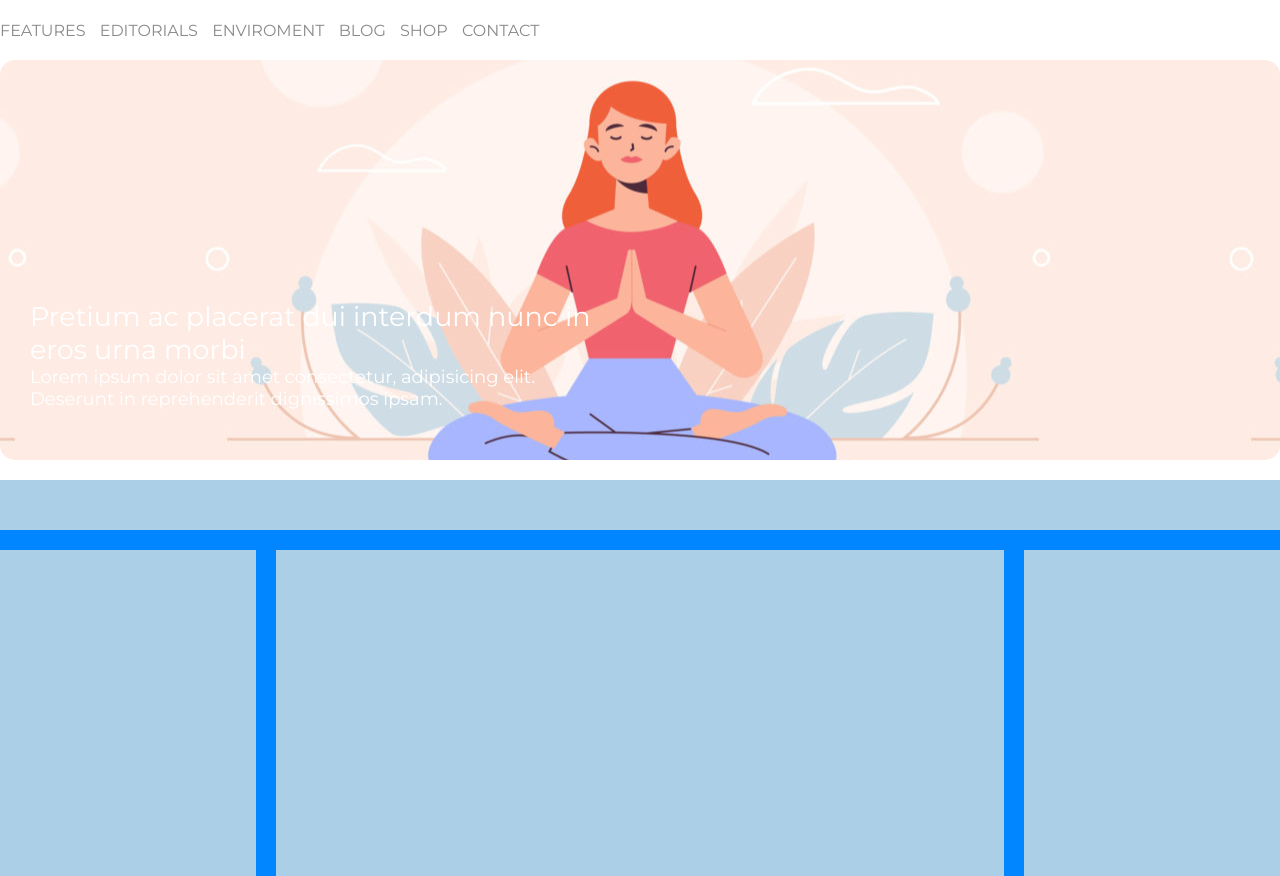
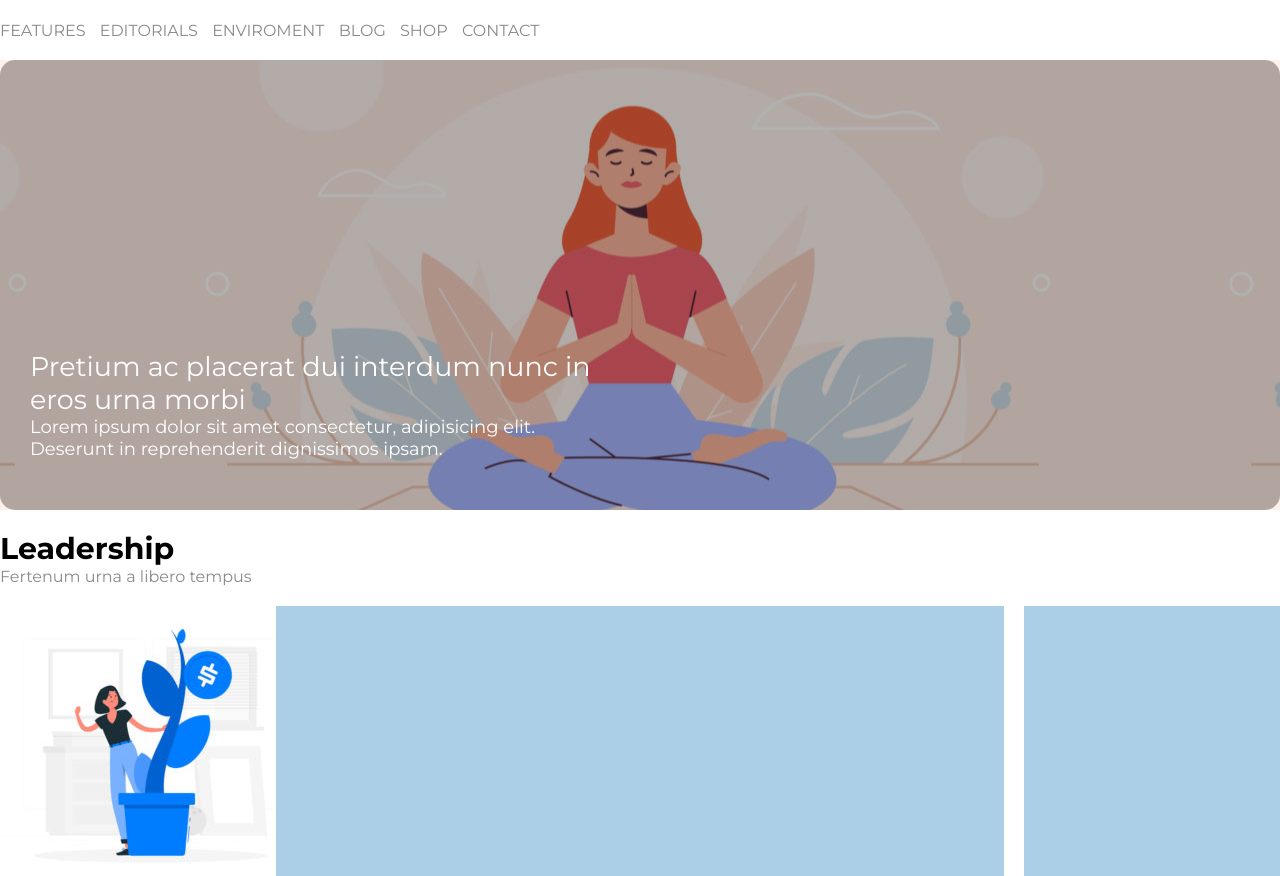
Before and after one commit to TrvMarco/htmlcss-wp, a plain HTML site: page index.html in a window 1280 px wide. Shown: the part 76-952 px from the top of the page. Drawn offline with Linux system fonts and the light colour scheme.

Commit message:
aggiunto opacità hero

```diff
--- a/css/style.css
+++ b/css/style.css
@@ -37,21 +37,28 @@ li{
 /* main */
 
 .hero{
-    height: 400px;
-    background-image: url('../img/banner.jpg');
-    background-position: center;
+    height: 450px;
     margin-bottom: 20px;
     border-radius: 15px;
     color: white;
     position: relative;
+    background-color: black;
 }
 
+.hero-img{
+    background-image: url('../img/banner.jpg');
+    opacity: 0.7;
+    height: 100%;
+    width: 100%;
+    background-position: center;
+}
 .hero-text{
     width: 50%;
     font-size: 18px;
     padding: 50px 30px;
     position: absolute;
     bottom: 0px;
+    opacity: ;
 }
 
 h2{
@@ -60,7 +67,7 @@ h2{
 
 
 .section-2{
-    background-color: #0186ff;
+    /* background-color: #0186ff; */
     margin-bottom: 10px;
     padding-bottom: 20px;
 }
@@ -72,9 +79,12 @@ h2{
 }
 
 .mini-header{
-    min-height: 50px;
-    background-color: #abcfe7;
     margin-bottom: 20px;
+}
+
+h1{
+    color: black;
+    font-size: 30px;
 }
 
 /* articoli */
--- a/index.html
+++ b/index.html
@@ -30,16 +30,22 @@
             <!-- corpo della pagina -->
             <main>
                 <section class="hero">
-                    <div class="hero-text">
-                        <h2>Pretium ac placerat dui interdum nunc in eros urna morbi</h2>
-                        Lorem ipsum dolor sit amet consectetur, adipisicing elit. Deserunt in reprehenderit dignissimos ipsam.
-                    </div>
+                    <div class="hero-img"></div>
+                        <div class="hero-text">
+                            <h2>Pretium ac placerat dui interdum nunc in eros urna morbi</h2>
+                            Lorem ipsum dolor sit amet consectetur, adipisicing elit. Deserunt in reprehenderit dignissimos ipsam.
+                        </div>
                 </section>
                 <section class="section-2 clearfix">
                     <!-- mini header section 2 -->
-                    <div class="mini-header"></div>
+                    <div class="mini-header">
+                        <h1>Leadership</h1>
+                        Fertenum urna a libero tempus
+                    </div>
                     <!-- articolo sinistra -->
-                    <div class="articolo sinistra"></div>
+                    <div class="articolo sinistra">
+                        <img src="img/img-1.jpg" alt="">
+                    </div>
                     <!-- articolo centrale -->
                     <div class="articolo centrale"></div>
                     <!-- articolo destra -->
```
